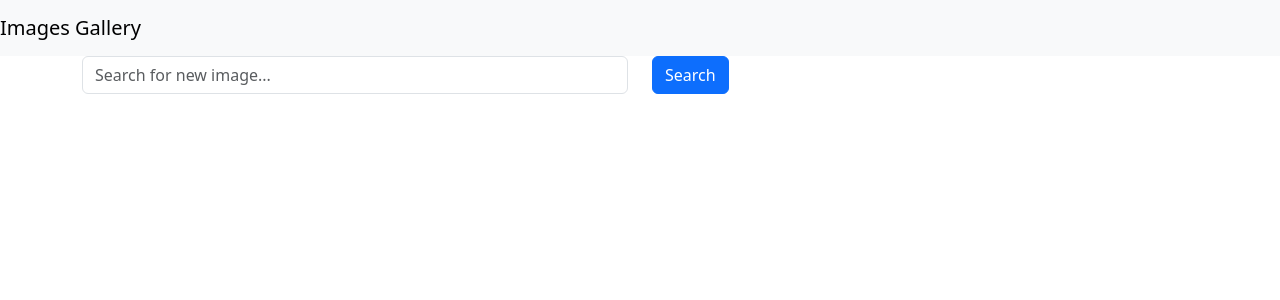
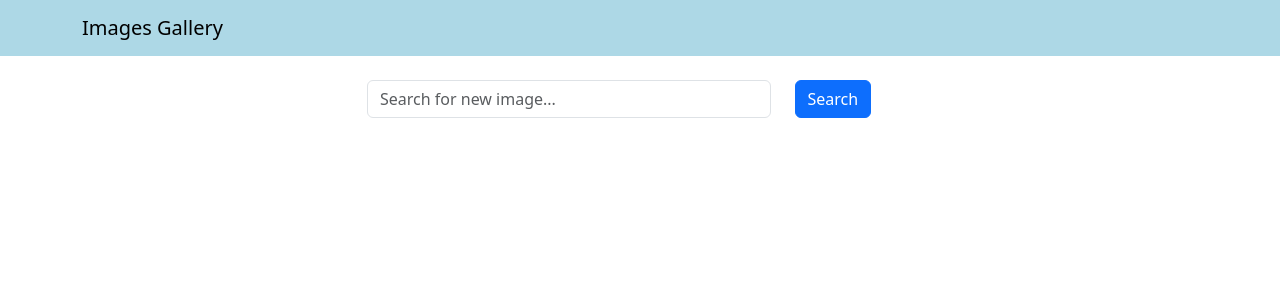
Before and after one commit to njtucker0/image-gallery, a React (Create React App) app in the folder frontend/: page / in a window 1280 px wide. Shown: the top 300 px of the page. Built offline with nearby package versions, Linux system fonts and the light colour scheme.

Commit message:
initial header components

```diff
--- a/frontend/src/App.js
+++ b/frontend/src/App.js
@@ -1,12 +1,20 @@
 import 'bootstrap/dist/css/bootstrap.min.css';
 import Header from './components/Header';
 import Search from './components/Search';
+import { useState } from 'react';
+
+const handleSearchSubmit = (e) => {
+    e.preventDefault();
+    console.log(e.target[0].value);
+};
 
 function App() {
+  const [word,setWord] = useState('');
+
   return (
     <div className="App">
       <Header title='Images Gallery'/>
-      <Search />
+      <Search word={word} setWord={setWord} handleSubmit={handleSearchSubmit}/>
     </div>
   );
 }
--- a/frontend/src/components/Header.js
+++ b/frontend/src/components/Header.js
@@ -1,10 +1,16 @@
 import React from 'react';
-import { Navbar } from 'react-bootstrap';
+import { Navbar, Container } from 'react-bootstrap';
+
+const navbarStyle = {
+    backgroundColor: 'lightblue'
+};
 
 const Header = () => {
     return (
-        <Navbar bg='light' variant='light'>
-            <Navbar.Brand href='/'>Images Gallery</Navbar.Brand>
+        <Navbar style={navbarStyle} variant='light'>
+            <Container>
+                <Navbar.Brand href='/'>Images Gallery</Navbar.Brand>
+            </Container>
         </Navbar>
     )
 };
--- a/frontend/src/components/Search.js
+++ b/frontend/src/components/Search.js
@@ -1,19 +1,28 @@
 import React from "react";
 import { Container, Row, Col, Form, Button } from "react-bootstrap";
 
-const Search = () => {
+const Search = ({ word,setWord,handleSubmit }) => {
     return (
-        <Container>
-            <Form>
+        <Container className='mt-4'>
+          <Row className='justify-content-center'>
+            <Col xs={12} md={8} lg={6}>
+                <Form onSubmit={handleSubmit}>
                   <Row>
-                <Col>
-                  <Form.Control placeholder="Search for new image..."/>
+                    <Col xs={9}>
+                      <Form.Control
+                        type='text'
+                        value={word}
+                        onChange={(e) => setWord(e.target.value)}
+                        placeholder="Search for new image..."
+                      />
                     </Col>
                     <Col>
                        <Button variant='primary' type='submit'>Search</Button>
                     </Col>
                   </Row>
                 </Form>
+            </Col>
+          </Row>
         </Container>
     );
 };
```
Lines whose indentation alone changed are shown as unchanged.
